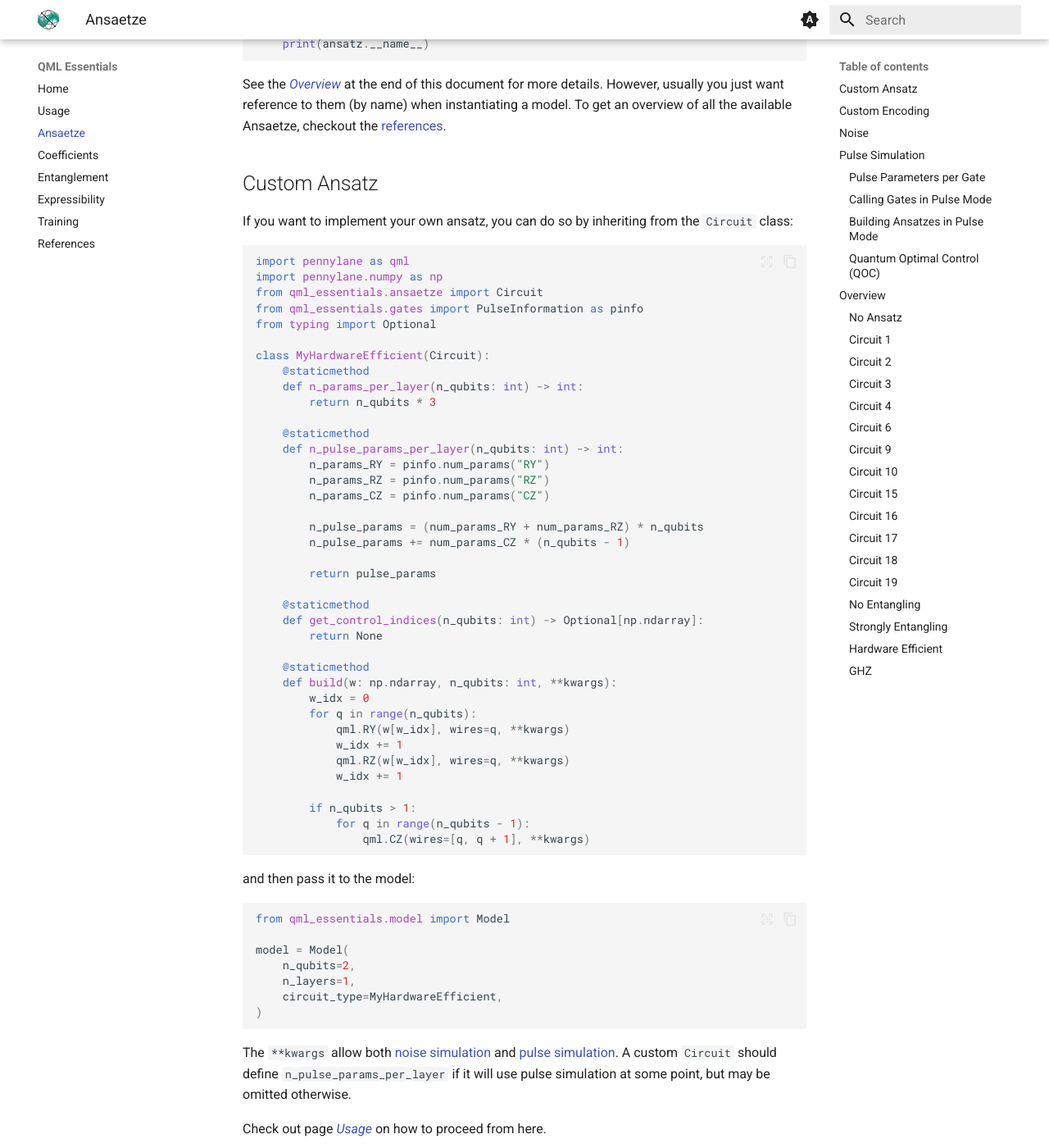
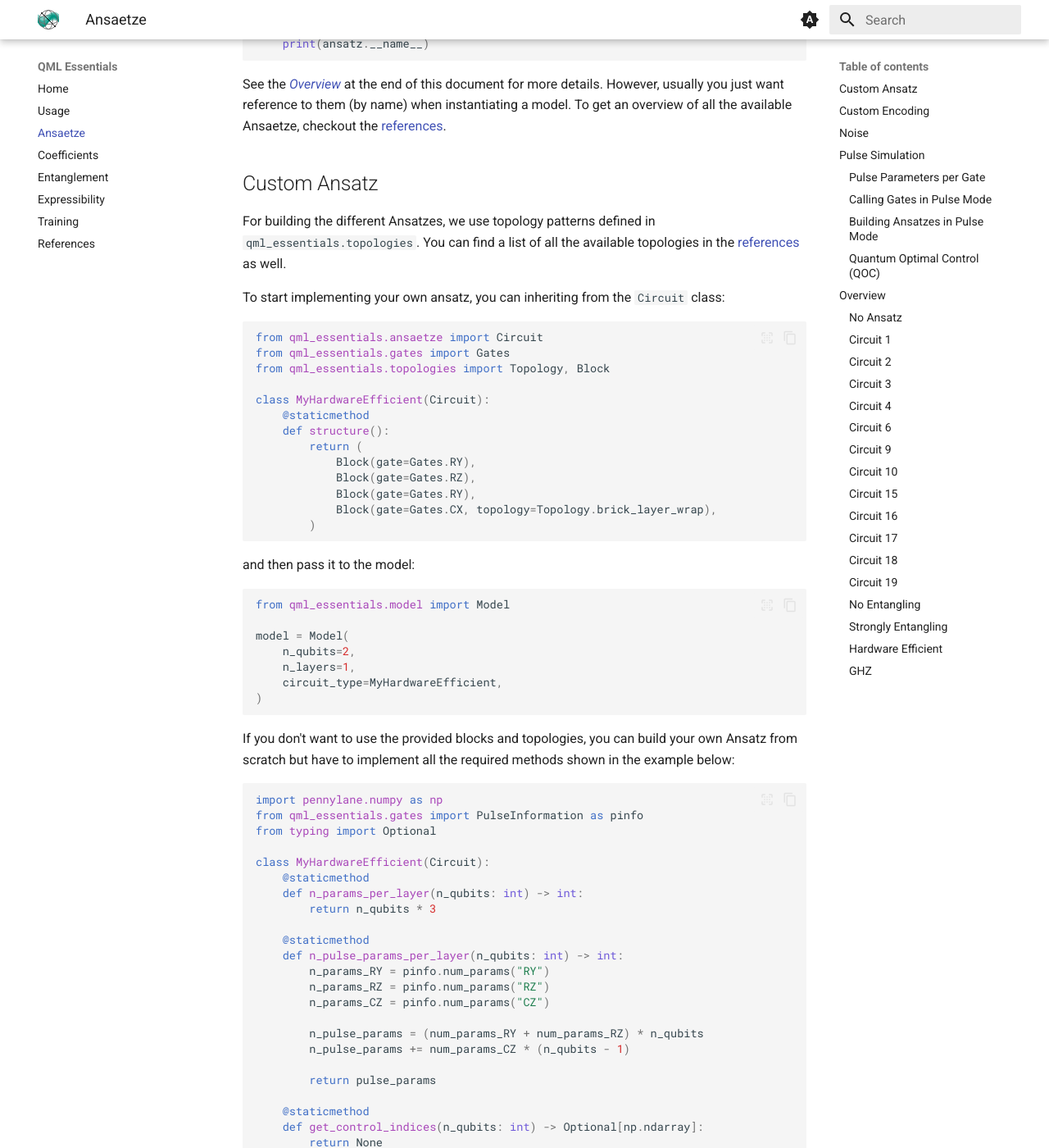
Before and after one commit to cirKITers/qml-essentials, an MkDocs documentation site: the page built from docs/ansaetze.md, in a window 1280 px wide and 1400 px high, scrolled down 331 px. Shown: the whole window at 82% size. Built offline with MkDocs 1.6.1 and Material for MkDocs 9.7.7, drawn with Linux system fonts in a browser that asks for light colours; emoji names are drawn with the system emoji font.

Commit message:
updated examples
Signed-off-by: lc3267 <lc3267@kit.edu>

````diff
--- a/docs/ansaetze.md
+++ b/docs/ansaetze.md
@@ -16,13 +16,43 @@ See the [*Overview*](#overview) at the end of this document for more details.
 However, usually you just want reference to them (by name) when instantiating a model.
 To get an overview of all the available Ansaetze, checkout the [references](https://cirkiters.github.io/qml-essentials/references/).
 
+
 ## Custom Ansatz
 
-If you want to implement your own ansatz, you can do so by inheriting from the `Circuit` class:
+For building the different Ansatzes, we use topology patterns defined in `qml_essentials.topologies`.
+You can find a list of all the available topologies in the [references](https://cirkiters.github.io/qml-essentials/references/) as well.
+
+To start implementing your own ansatz, you can inheriting from the `Circuit` class:
 ```python
-import pennylane as qml
+from qml_essentials.ansaetze import Circuit
+from qml_essentials.gates import Gates
+from qml_essentials.topologies import Topology, Block
+
+class MyHardwareEfficient(Circuit):
+    @staticmethod
+    def structure():
+        return (
+            Block(gate=Gates.RY),
+            Block(gate=Gates.RZ),
+            Block(gate=Gates.RY),
+            Block(gate=Gates.CX, topology=Topology.brick_layer_wrap),
+        )
+
+```
+and then pass it to the model:
+```python
+from qml_essentials.model import Model
+
+model = Model(
+    n_qubits=2,
+    n_layers=1,
+    circuit_type=MyHardwareEfficient,
+)
+```
+
+If you don't want to use the provided blocks and topologies, you can build your own Ansatz from scratch but have to implement all the required methods shown in the example below:
+```python
 import pennylane.numpy as np
-from qml_essentials.ansaetze import Circuit
 from qml_essentials.gates import PulseInformation as pinfo
 from typing import Optional
 
@@ -50,26 +80,16 @@ class MyHardwareEfficient(Circuit):
     def build(w: np.ndarray, n_qubits: int, **kwargs):
         w_idx = 0
         for q in range(n_qubits):
-            qml.RY(w[w_idx], wires=q, **kwargs)
+            Gates.RY(w[w_idx], wires=q, **kwargs)
             w_idx += 1
-            qml.RZ(w[w_idx], wires=q, **kwargs)
+            Gates.RZ(w[w_idx], wires=q, **kwargs)
             w_idx += 1
 
         if n_qubits > 1:
             for q in range(n_qubits - 1):
-                qml.CZ(wires=[q, q + 1], **kwargs)
+                Gates.CZ(wires=[q, q + 1], **kwargs)
 ```
 
-and then pass it to the model:
-```python
-from qml_essentials.model import Model
-
-model = Model(
-    n_qubits=2,
-    n_layers=1,
-    circuit_type=MyHardwareEfficient,
-)
-```
 The `**kwargs` allow both [noise simulation](#noise) and [pulse simulation](#pulse-simulation).
 A custom `Circuit` should define `n_pulse_params_per_layer` if it will use pulse simulation at some point, but may be omitted otherwise.
 
````
Also changed, not shown: docs/ansaetze.ipynb.
